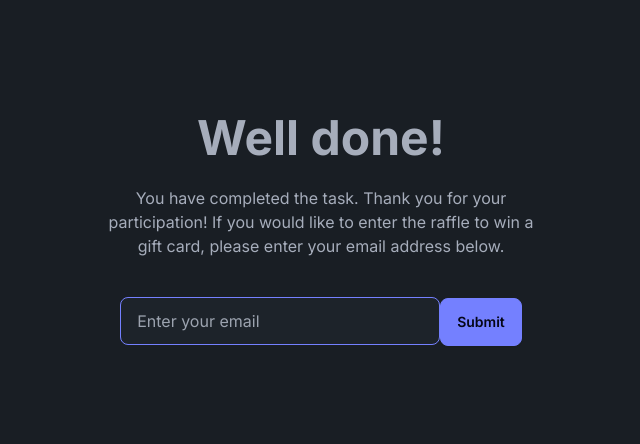
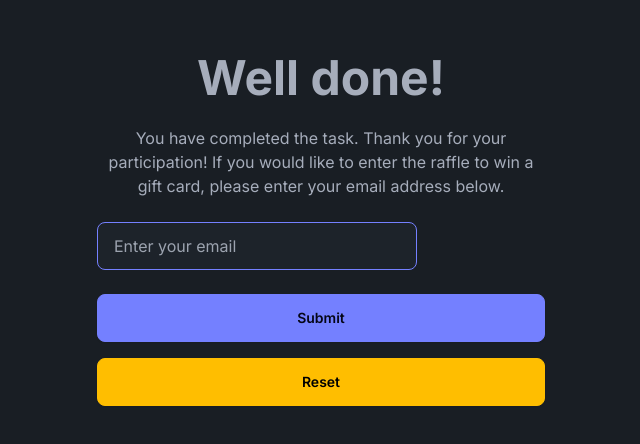
Before and after one commit to Paul-543NA/turk_xai_uva, a Next.js app: page /finish in a window 1280 px wide. Shown: the part 170-614 px from the top of the page, without its empty margins (319-959 px from the left). Built offline with nearby package versions, Linux system fonts and the light colour scheme.

Commit message:
Allows experiment reset

```diff
--- a/src/app/finish/page.js
+++ b/src/app/finish/page.js
@@ -1,13 +1,15 @@
 "use client";
 import React, { useState } from "react";
 import { useAnswers } from "../context/AnswersContext";
+import { useRouter } from "next/navigation";
 
 const Page = () => {
-  const { saveScoreToLeaderBoard } = useAnswers();
+  const { saveScoreToLeaderBoard, resetUser } = useAnswers();
   const [email, setEmail] = useState("");
   const [feedbackMessage, setFeedbackMessage] = useState("");
   const [feedbackType, setFeedbackType] = useState(""); // 'success' or 'error'
   const [isSubmitted, setIsSubmitted] = useState(false);
+  const router = useRouter();
 
   const handleSubmit = async (e) => {
     e.preventDefault();
@@ -22,6 +24,13 @@ const Page = () => {
     }
   };
 
+  // Function to reset the experiment
+  const handleReset = () => {
+    localStorage.clear();
+    resetUser();
+    router.push("/");
+  };
+
   return (
     <div className="hero bg-base-200 min-h-screen">
       <div className="hero-content text-center">
@@ -33,7 +42,8 @@ const Page = () => {
             your email address below.
           </p>
           <div>
-            <form className="flex-col gap-2" onSubmit={handleSubmit}>
+            <form className="gap-2" onSubmit={handleSubmit}>
+              <div className="flex flex-col gap-2">
                 <input
                   type="email"
                   placeholder="Enter your email"
@@ -54,8 +64,13 @@ const Page = () => {
                 {feedbackType === "error" ? (
                   <div className="mt-4 text-error">{feedbackMessage}</div>
                 ) : null}
+              </div>
             </form>
           </div>
+          {/* Bytton to take the experu */}
+          <button onClick={handleReset} className="btn btn-warning mt-4 w-full">
+            Reset
+          </button>
         </div>
       </div>
     </div>
```
Lines whose indentation alone changed are shown as unchanged.
